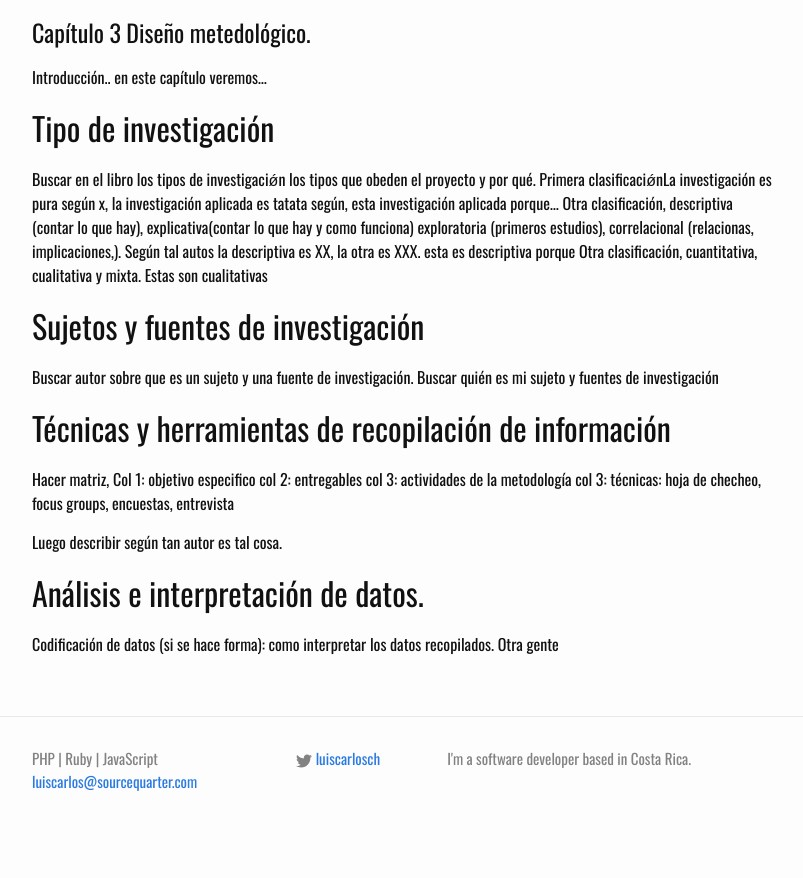
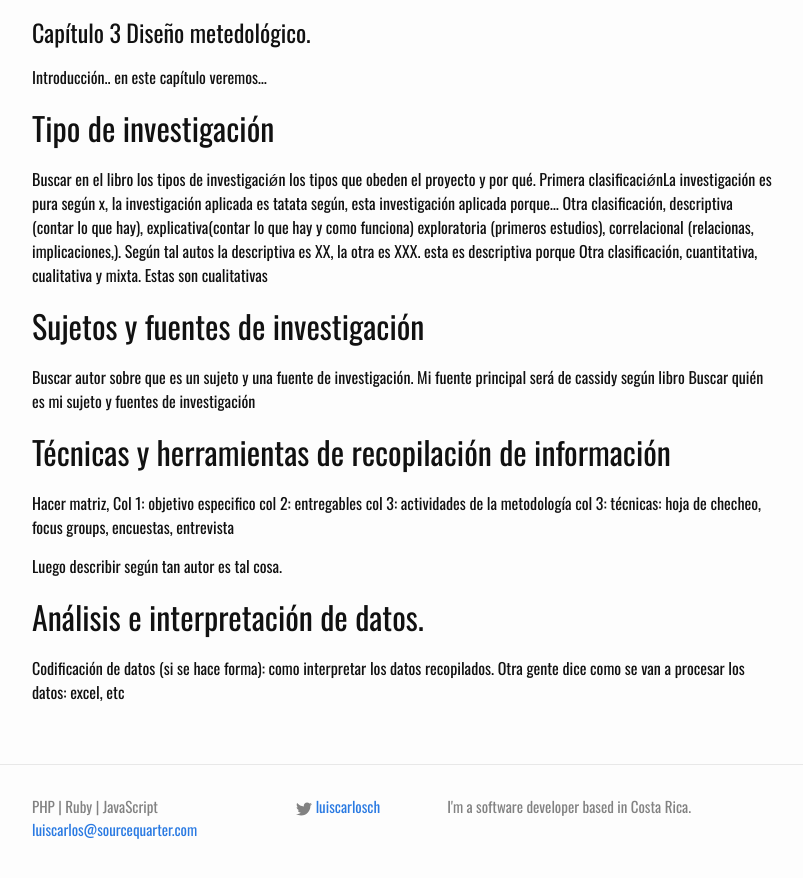
Before and after one commit to lucachaco/sourcequarter-lander, a Jekyll site: the page built from _posts/2017-08-11-proyecto-1.md, in a window 1280 px wide and 900 px high, scrolled down 1809 px. Shown: the top 878 px of the window, without its empty margins (238-1041 px from the left). Built offline with Jekyll 4.4.1, drawn with Linux system fonts in a browser that asks for light colours; our own code applies the rules of GitHub Pages for plain Markdown files; before the commit the page ends 2661 px from its top, so only the background shows below that.

Commit message:
Update 2017-08-11-proyecto-1.md

```diff
--- a/_posts/2017-08-11-proyecto-1.md
+++ b/_posts/2017-08-11-proyecto-1.md
@@ -85,6 +85,7 @@ Según tal autos la descriptiva es XX, la otra es XXX. esta es descriptiva porqu
 Otra clasificación, cuantitativa, cualitativa y mixta. Estas son cualitativas
 ## Sujetos y fuentes de investigación
 Buscar autor sobre que es un sujeto  y una fuente de investigación.
+Mi fuente principal será  de cassidy según libro
 Buscar quién es mi sujeto y fuentes de investigación
 ## Técnicas y herramientas de recopilación de información
 Hacer matriz,
@@ -97,4 +98,4 @@ Luego describir según tan autor es tal cosa.
 
 ## Análisis e interpretación de datos.
 Codificación de datos (si se hace forma): como interpretar los datos recopilados.
-Otra gente
+Otra gente dice como se van a procesar los datos: excel, etc
```
